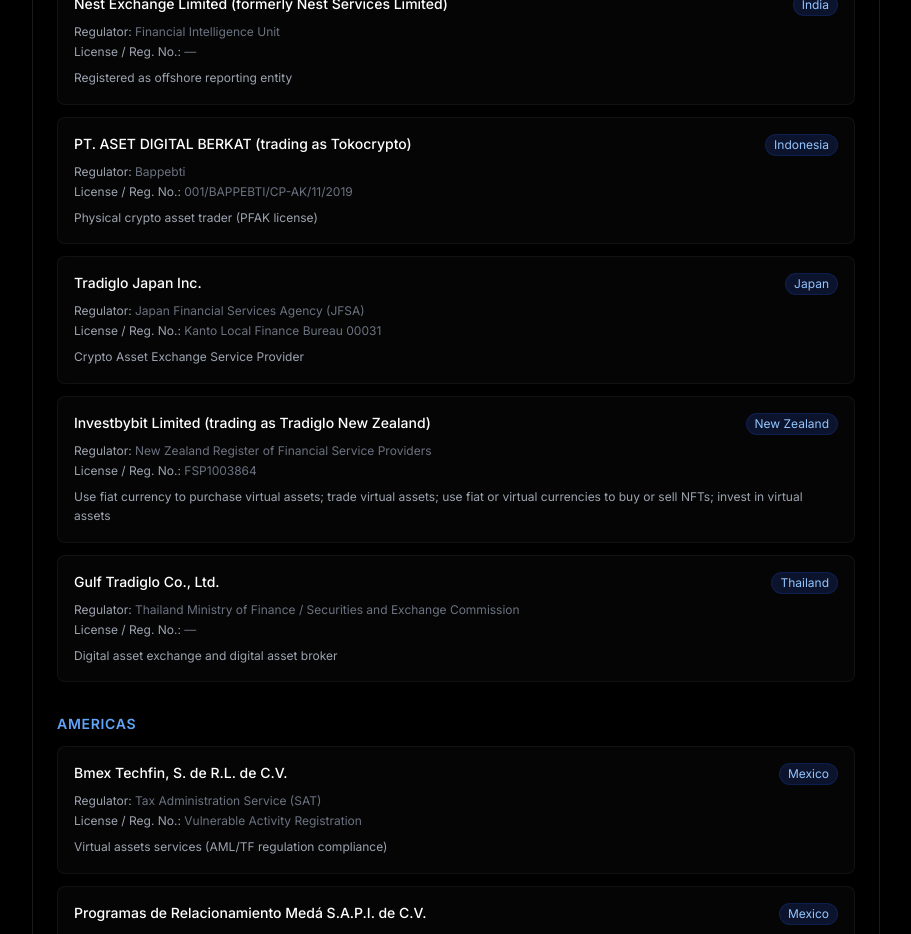
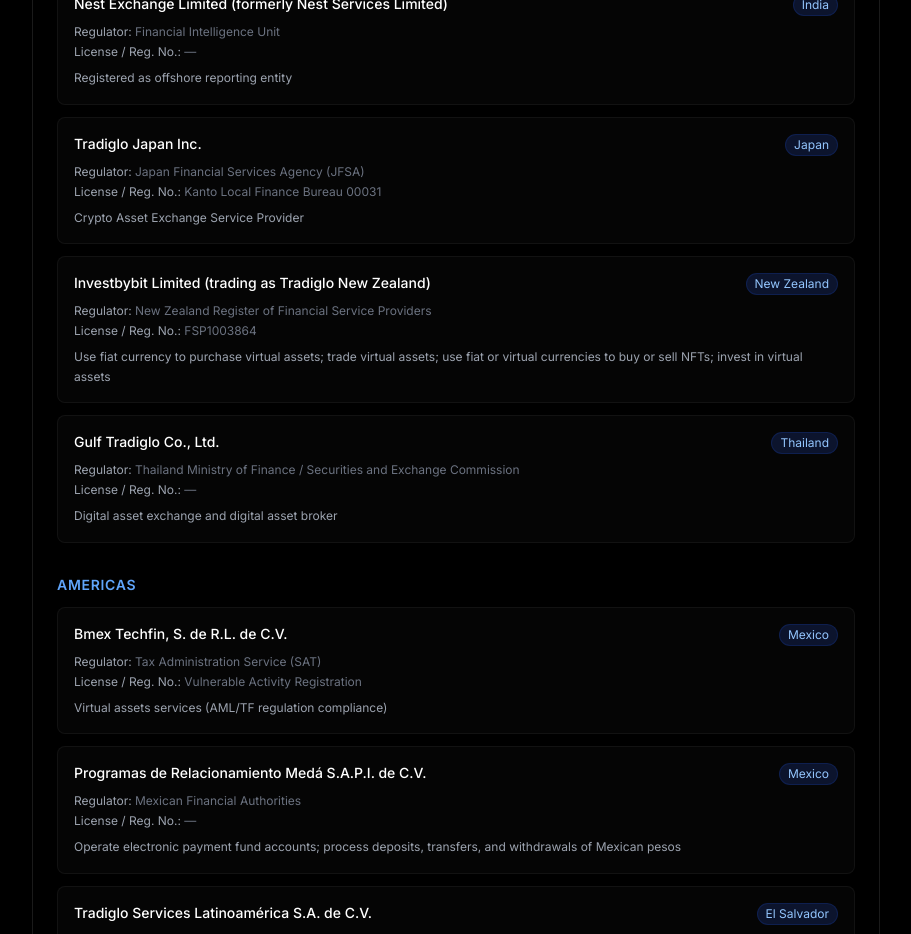
Before and after one commit to cunaybaruta-bot/INVESTOFT.COM, a Next.js app: page /about/trust-center in a window 1280 px wide. Shown: the part 3100-4034 px from the top of the page, without its empty margins (184-1095 px from the left). Built offline with nearby package versions, Linux system fonts and the light colour scheme.

Commit message:
Local Commit: 2026-04-01T06:08:34.681Z - Removed the "PT. ASET DIGITAL BERKAT (trading as Tokocrypto) Indonesia" entry from the Licenses section on the Trust Center page

```diff
--- a/src/app/about/trust-center/page.tsx
+++ b/src/app/about/trust-center/page.tsx
@@ -129,13 +129,6 @@
           regulator: 'Financial Intelligence Unit',
           licenseNo: '—',
           activities: 'Registered as offshore reporting entity',
-        },
-        {
-          entity: 'PT. ASET DIGITAL BERKAT (trading as Tokocrypto)',
-          country: 'Indonesia',
-          regulator: 'Bappebti',
-          licenseNo: '001/BAPPEBTI/CP-AK/11/2019',
-          activities: 'Physical crypto asset trader (PFAK license)',
         },
         {
           entity: 'Tradiglo Japan Inc.',
```
